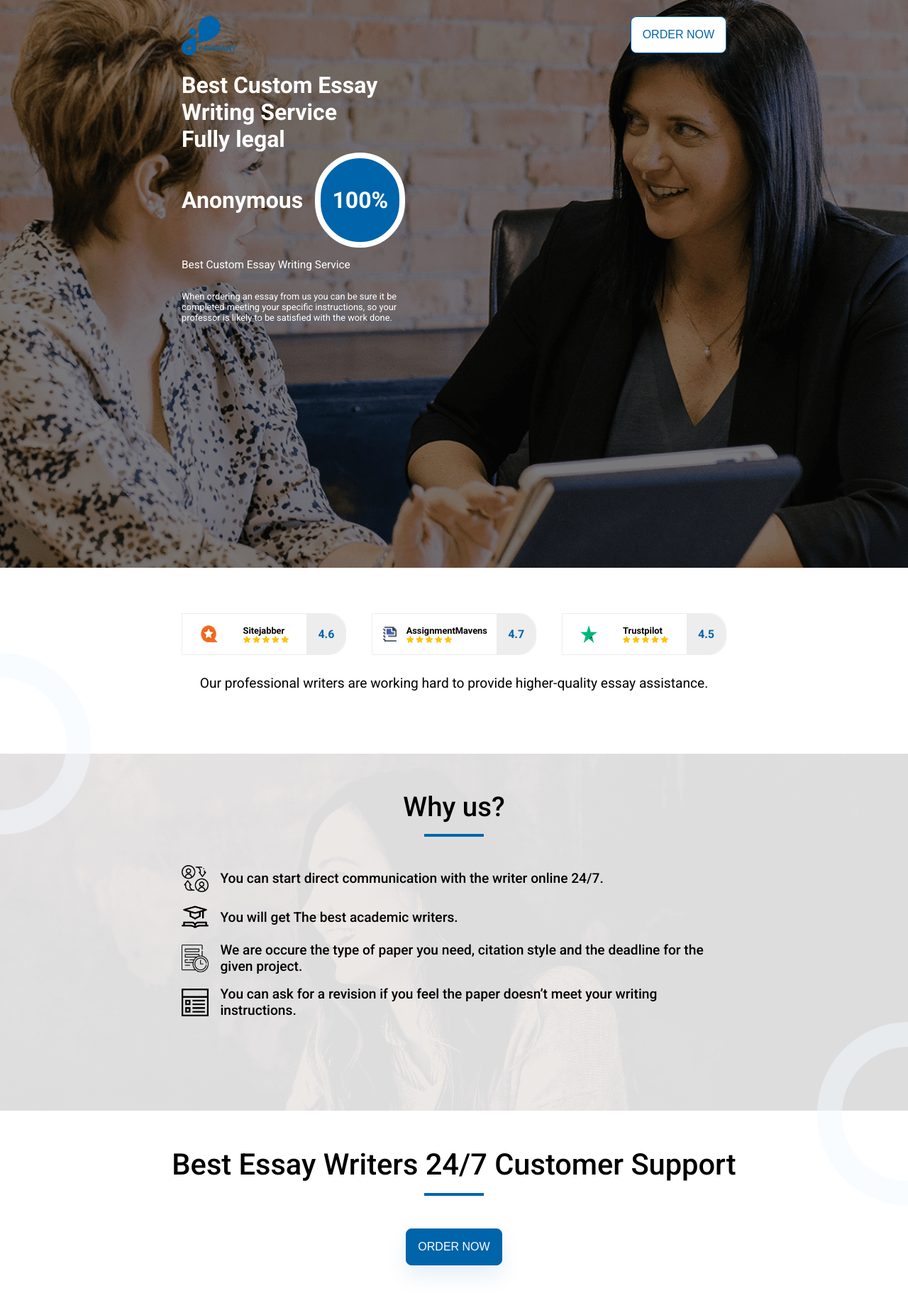
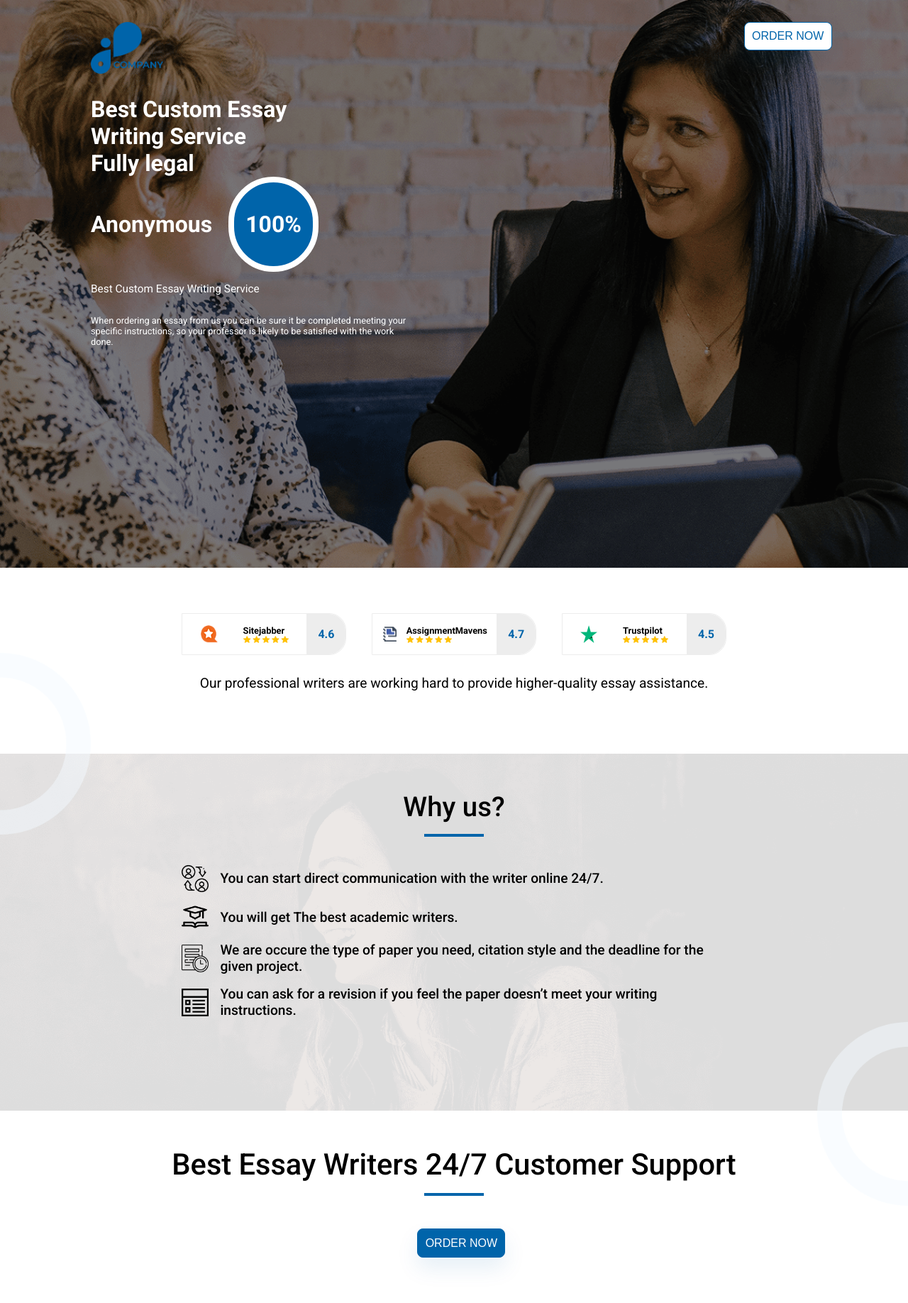
Before and after one commit to INVISIBLE5130/writing_service_v2, a plain HTML site: page index.html in a window 1280 px wide. Shown: the top 1836 px of the page at 71% size. Drawn offline with Linux system fonts and the light colour scheme; grey boxes are pictures that could not be loaded.

Commit message:
Added style fixes

```diff
--- a/css/style.css
+++ b/css/style.css
@@ -17,9 +17,9 @@ body {
 }
 
 .main-header {
-    width: 60%;
+    width: 80%;
     height: 100vh;
-    padding: 0 20%;
+    padding: 0 10%;
     background: url("../img/background.png") no-repeat right;
     background-size: cover;
 }
@@ -35,14 +35,14 @@ body {
 }
 
 .main-header-header_block-button {
-    width: auto;
-    padding: 2vh;
+    padding: 10%;
     outline: none;
     color: #0064aa;
     cursor: pointer;
+    font-weight: 500;
     font-size: 1.25vw;
-    font-weight: 500;
     background: white;
+    width: max-content;
     border-radius: 1vh;
     height: max-content;
     text-transform: uppercase;
@@ -110,7 +110,7 @@ body {
 }
 
 .main-header-main_block-calculator {
-    width: 40%;
+    width: 50%;
     height: max-content;
 }
 
@@ -119,9 +119,8 @@ body {
 }
 
 #orderformph-new-2-iframe {
+    border-radius: 1vh;
     width: inherit !important;
-    border-radius: 1vh;
-    box-shadow: 0 15px 30px 0 rgba(0, 100, 170, 0.5);
 }
 
 .main-rating {
@@ -273,14 +272,14 @@ body {
 }
 
 .main-order_form-button {
-    width: auto;
-    padding: 2vh;
+    padding: 10%;
     color: white;
     outline: none;
     cursor: pointer;
+    font-weight: 500;
     font-size: 1.25vw;
-    font-weight: 500;
     border-radius: 1vh;
+    width: max-content;
     background: #0064aa;
     height: max-content;
     text-transform: uppercase;
@@ -554,6 +553,12 @@ body {
     .main-header-main_block-calculator {
         width: 55%;
     }
+
+    #orderformph-new-2-iframe {
+        margin-top: -15%;
+        transform: scale(0.7);
+        height: 560px !important;
+    }
 }
 
 @media screen and (max-width: 1023px) {
```
